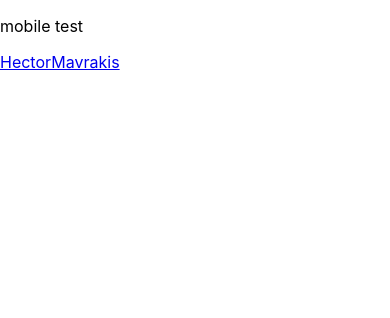
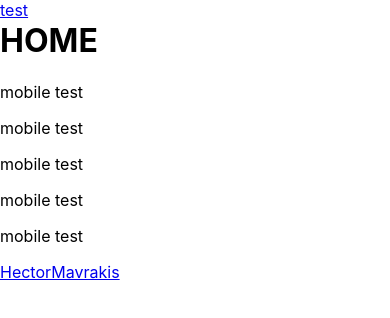
Before and after one commit to Kevin-Vigil/HectorMavrakis, a React (Create React App) app in the folder hector-mav-web/: page / in a window 390 px wide. Shown: the top 318 px of the page. Built offline with nearby package versions, Linux system fonts and the light colour scheme.

Commit message:
created proper routes for header and made sticky

```diff
--- a/hector-mav-web/src/App.js
+++ b/hector-mav-web/src/App.js
@@ -3,18 +3,19 @@ import './App.css';
 import React from 'react';
 import Footer from './components/Footer';
 import Header from './components/Header';
-import { BrowserRouter as Router, Routes, Route } from 'react-router-dom';
+import { Routes, Route } from 'react-router-dom';
+import Home from './pages/Home';
 
 function App() {
   return (
     <>
-      <Router>
-        <Header/>
+      <Header/>
+      <div className='container'>
         <Routes>
-          <Route path='/' exact />
+          <Route path='/' element={<Home/>} />
         </Routes>
-        <Footer/>
-      </Router>
+      </div>
+      <Footer/>
     </>
   );
 }
--- a/hector-mav-web/src/components/Header.css
+++ b/hector-mav-web/src/components/Header.css
@@ -1,6 +1,13 @@
 @media only screen and (max-width: 720px){
     .header-mobile{
-        display: grid;
+        display: flex;
+        overflow: scroll;
+        opacity: 98%;
+        position: fixed;
+        top: 0;
+        width: 100%;
+        height: 20px;
+
     }
     .header{
         display: none;
@@ -10,9 +17,15 @@
 
 @media only screen and (min-width: 721px){
     .header{
-        display: grid;
+        display: flex;
     }
     .header-mobile{
         display: none;
     }
 }
+
+/* must swap this to index css, cannot make child component bigger than what it is allowed. */
+
+*{
+    box-sizing: border-box;
+}
--- a/hector-mav-web/src/components/Header.js
+++ b/hector-mav-web/src/components/Header.js
@@ -23,15 +23,18 @@ function Header(){
     return(
         <>
         <nav className='header-mobile'>
-            <p>
-                mobile test
-            </p>
+            <Link to='/' className='hec-mav-logo'>
+                test
+            </Link>
+            <div className='navbar-mobile'>
+
+            </div>
         </nav>
-        <nav className='header'>
+        <div className='header'>
             <p>
                 non-mobile test
             </p>
-        </nav>
+        </div>
         </>
     )
 
@@ -56,14 +59,4 @@ function getMobile() {
     return (innerWidth < 720);
   }
 
-function MobileHeader(){
-    return(
-        <>
-            <div>
-                test
-            </div>
-        </>
-    )
-}
-
 export default Header;
--- a/hector-mav-web/src/index.js
+++ b/hector-mav-web/src/index.js
@@ -3,11 +3,14 @@ import ReactDOM from 'react-dom/client';
 import './index.css';
 import App from './App';
 import reportWebVitals from './reportWebVitals';
+import { BrowserRouter } from 'react-router-dom';
 
 const root = ReactDOM.createRoot(document.getElementById('root'));
 root.render(
   <React.StrictMode>
-    <App />
+    <BrowserRouter>
+      <App />
+    </BrowserRouter>
   </React.StrictMode>
 );
 
--- /dev/null
+++ b/hector-mav-web/src/pages/Home.js
@@ -0,0 +1,25 @@
+export default function Home(){
+    return(
+    <>
+        <h1>
+            HOME
+        </h1>
+        <p>
+            mobile test
+        </p>
+        <p>
+            mobile test
+        </p>
+        <p>
+            mobile test
+        </p>
+        <p>
+            mobile test
+        </p>
+        <p>
+            mobile test
+        </p>
+    </>
+    )
+
+}
```
